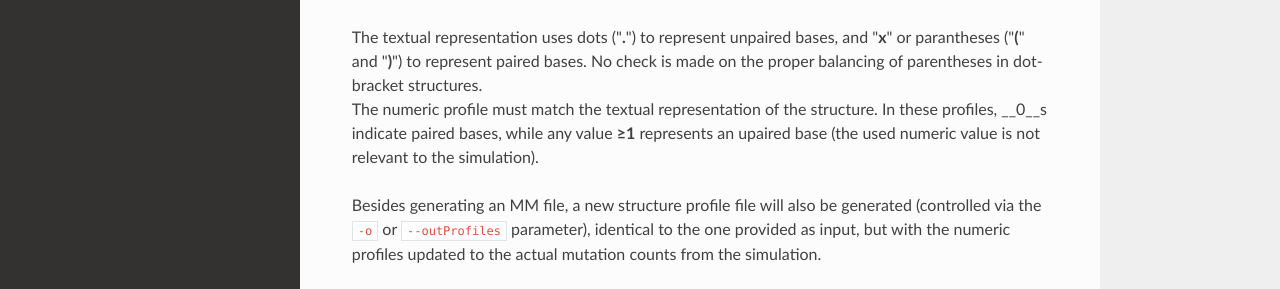
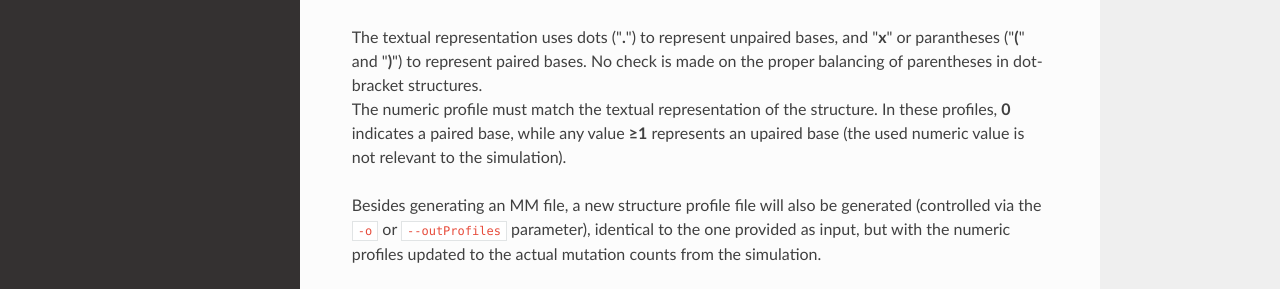
Before and after one commit to dincarnato/draco-docs, an MkDocs documentation site: the page built from docs/simulate_mm.md, in a window 1280 px wide and 900 px high, scrolled down 818 px. Shown: the part 480-769 px from the top of the window. Built offline with MkDocs 1.6.1, drawn with Linux system fonts in a browser that asks for light colours; nearby versions of some CDN libraries; old or Windows-style settings are respelled for this version of MkDocs.

Commit message:
no message

```diff
--- a/docs/simulate_mm.md
+++ b/docs/simulate_mm.md
@@ -44,5 +44,5 @@ These files contain entries composed of four parts:
 3. A numeric profile representing the structures indicated in __2__
 4. An empty line, marking the end of the entry
 
-The textual representation uses dots ("__.__") to represent unpaired bases, and "__x__" or parantheses ("__(__" and "__)__") to represent paired bases. No check is made on the proper balancing of parentheses in dot-bracket structures.<br/>The numeric profile must match the textual representation of the structure. In these profiles, __0__s indicate paired bases, while any value __&ge;1__ represents an upaired base (the used numeric value is not relevant to the simulation).<br/><br/>
+The textual representation uses dots ("__.__") to represent unpaired bases, and "__x__" or parantheses ("__(__" and "__)__") to represent paired bases. No check is made on the proper balancing of parentheses in dot-bracket structures.<br/>The numeric profile must match the textual representation of the structure. In these profiles, __0__ indicates a paired base, while any value __&ge;1__ represents an upaired base (the used numeric value is not relevant to the simulation).<br/><br/>
 Besides generating an MM file, a new structure profile file will also be generated (controlled via the ``-o`` or ``--outProfiles`` parameter), identical to the one provided as input, but with the numeric profiles updated to the actual mutation counts from the simulation.
```
